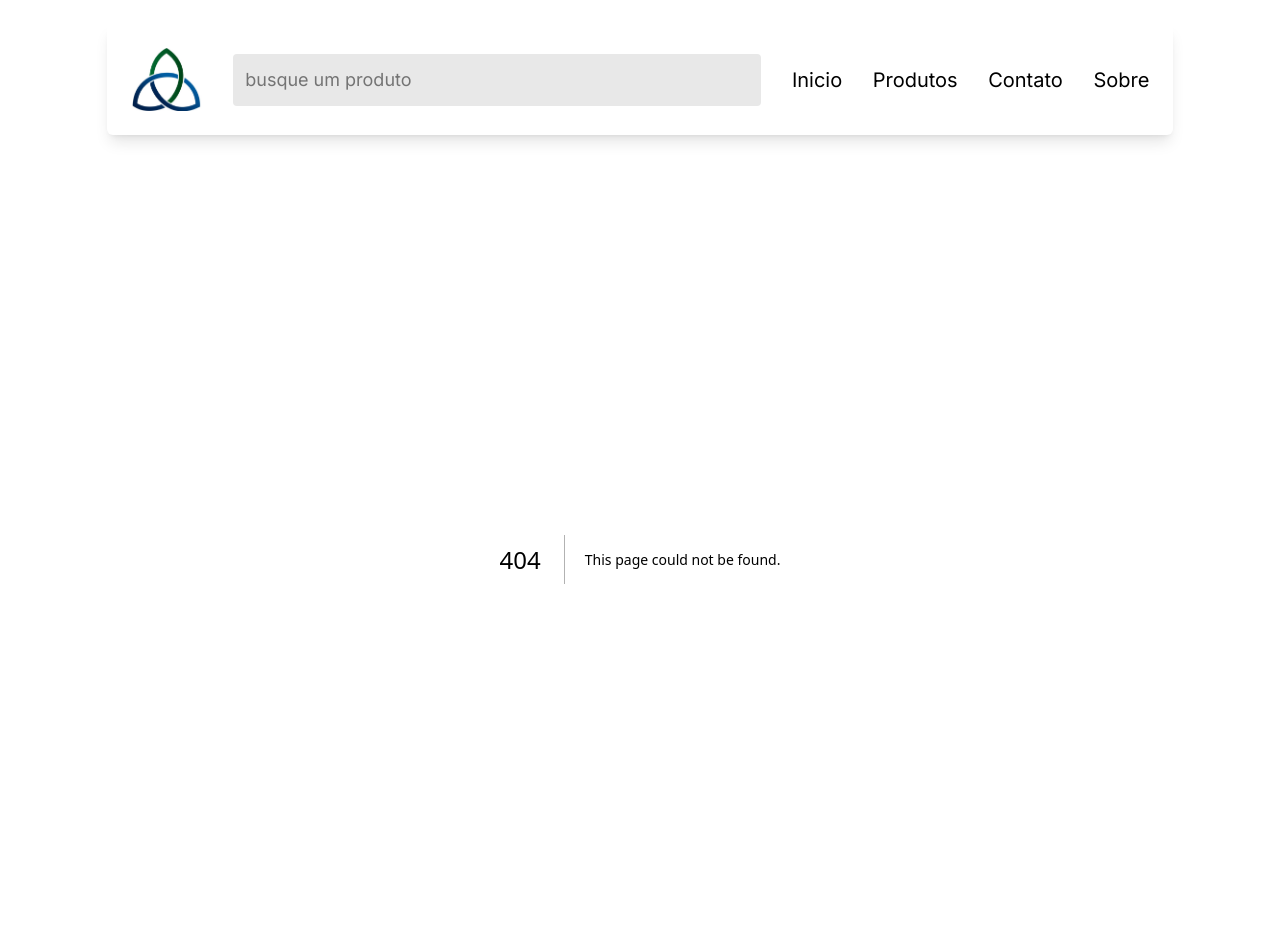
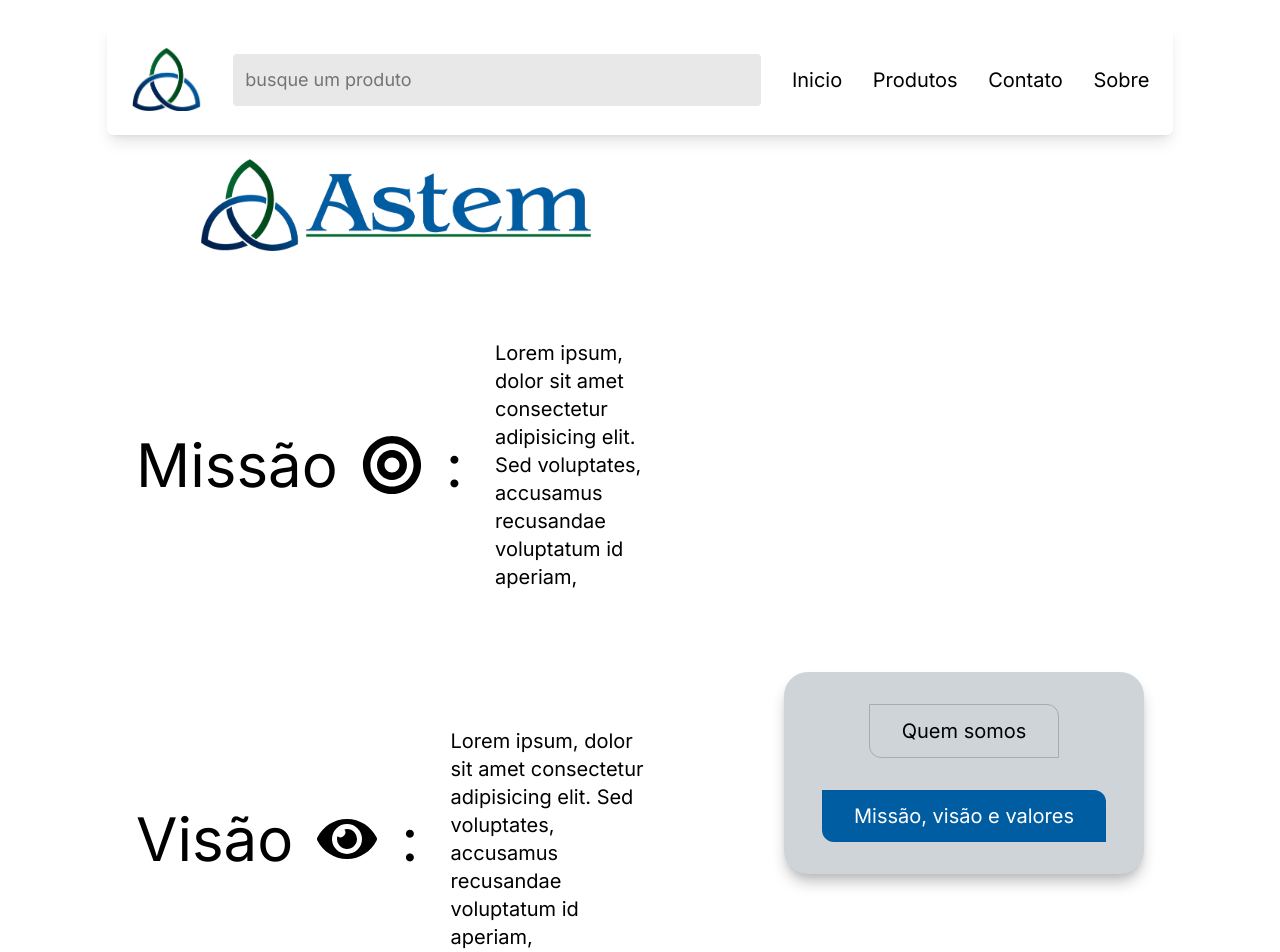
Before and after one commit to Eduardo-A-Souza/SIteAstem, a Next.js app: page /pages/missao-visao-valores in a window 1280 px wide. Before the commit this address had no page. Shown: the top 952 px of the page. Built offline with nearby package versions, Linux system fonts and the light colour scheme.

Commit message:
feat: pagina de missao visao valores

```diff
--- /dev/null
+++ b/src/app/pages/missao-visao-valores/page.tsx
@@ -0,0 +1,49 @@
+import Image from "next/image";
+import { SideBox } from "@/components/SideBox";
+import { FaBullseye, FaEye, FaHandshake } from "react-icons/fa";
+
+export default function missaoVisaoValores() {
+  return (
+    <div className="flex justify-around items-center mx-30 gap-24 min-h-[65vh] m">
+      <div className="flex flex-col items-center justify-around gap-10">
+        <Image
+          src="/images/logo_main.png"
+          alt="logo astem"
+          width={390}
+          height={260}
+        />
+        <div className="flex items-center w-full px-4 py-12 gap-8">
+          <h2 className="text-6xl flex gap-6">Missão <FaBullseye /> :</h2>
+          <p className="text-xl">
+            Lorem ipsum, dolor sit amet consectetur adipisicing elit. Sed
+            voluptates, accusamus recusandae voluptatum id aperiam,
+          </p>
+        </div>
+        <div className="flex items-center w-full px-4 py-12 gap-8">
+          <h2 className="text-6xl flex gap-6">Visão <FaEye /> :</h2>
+          <p className="text-xl">
+            Lorem ipsum, dolor sit amet consectetur adipisicing elit. Sed
+            voluptates, accusamus recusandae voluptatum id aperiam,
+          </p>
+        </div>
+        <div className="flex items-center w-full px-4 py-12 gap-8">
+          <h2 className="text-6xl flex gap-6">Valores <FaHandshake /> :</h2>
+          <p className="text-xl">
+            Lorem ipsum, dolor sit amet consectetur adipisicing elit. Sed
+            voluptates, accusamus recusandae voluptatum id aperiam,
+          </p>
+        </div>
+      </div>
+      <SideBox
+        links={[
+          { href: "/pages/sobre", label: "Quem somos", className: "" },
+          {
+            href: "/pages/missao-visao-valores",
+            label: "Missão, visão e valores",
+            className: "",
+          },
+        ]}
+      ></SideBox>
+    </div>
+  );
+}
--- a/src/app/pages/sobre/page.tsx
+++ b/src/app/pages/sobre/page.tsx
@@ -1,10 +1,10 @@
 import Image from "next/image";
-import Link from "next/link";
+import { SideBox } from "@/components/SideBox";
 
 export default function sobre() {
   return (
-    <div className="flex justify-around items-center mx-8">
-      <div className="flex flex-col items-center">
+    <div className="flex justify-around items-center mx-30 gap-24 min-h-[65vh]">
+      <div className="flex flex-col items-center justify-around gap-10">
         <Image
           src="/images/logo_main.png"
           alt="logo astem"
@@ -30,10 +30,10 @@ export default function sobre() {
           </p>
         </div>
       </div>
-      <div className="flex flex-col items-center min-w-2/8 bg-backgroundBox gap-8 py-12 rounded-lg mx-4">
-        <Link href="#" className="text-lg rounded-tr-lg rounded-bl-lg bg-bgSelected px-6 py-2 text-gray">Quem somos</Link>
-        <Link href="#" className="text-lg">Missão visão e valores</Link>
-      </div>
+      <SideBox links={[
+        {href: "/pages/sobre", label: "Quem somos", className: ""},
+        {href: "/pages/missao-visao-valores", label: "Missão, visão e valores", className: ""},
+      ]}></SideBox>
     </div>
   );
 }
--- /dev/null
+++ b/src/components/SideBox.tsx
@@ -0,0 +1,41 @@
+"use client";
+
+import Link from "next/link";
+import { usePathname } from "next/navigation";
+
+type LinkItem = {
+  href: string;
+  label: string;
+  className?: string;
+};
+
+type SideBoxProps = {
+  links: LinkItem[];
+};
+
+export function SideBox({ links }: SideBoxProps) {
+  const pathName = usePathname();
+  return (
+    <div className="flex flex-col items-center max-w-90 w-full bg-backgroundBox gap-8 py-8 rounded-3xl mx-4 shadow-lg shadow-[#bbb]">
+      {links.map((link, index) => {
+        const isActive = () => {
+          if (link.href == pathName) {
+            return "text-white bg-bgSelected";
+          } else return "hover:bg-bgSelected/10 border border-[#aaa]"
+        };
+
+        return (
+          <Link
+            key={index}
+            href={link.href}
+            className={`text-xl px-8 py-3 rounded-tr-xl rounded-bl-xl duration-300 ${
+              link.className || ""
+            } ${isActive()}`}
+          >
+            {link.label}
+          </Link>
+        );
+      })}
+    </div>
+  );
+}
```
